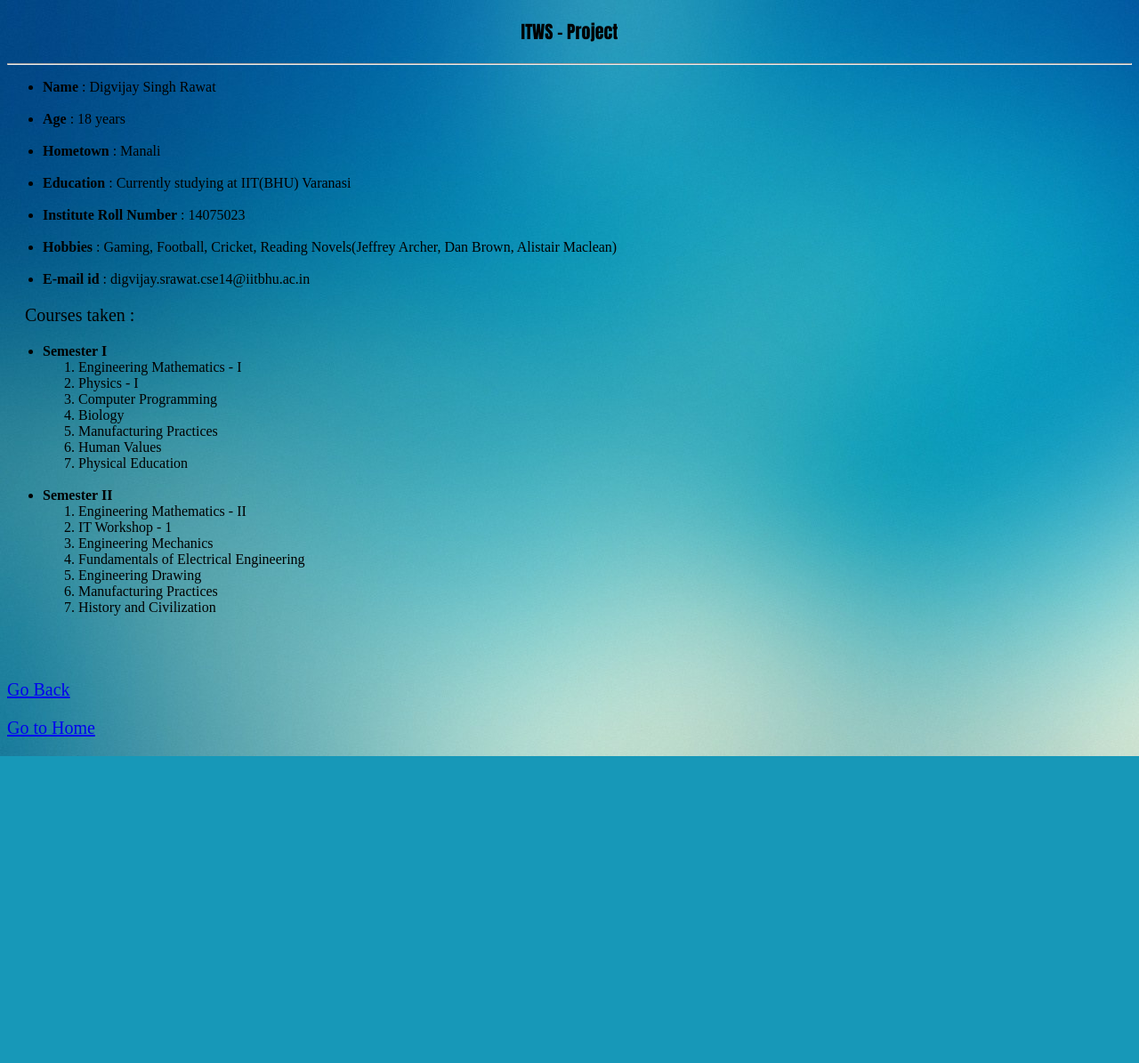
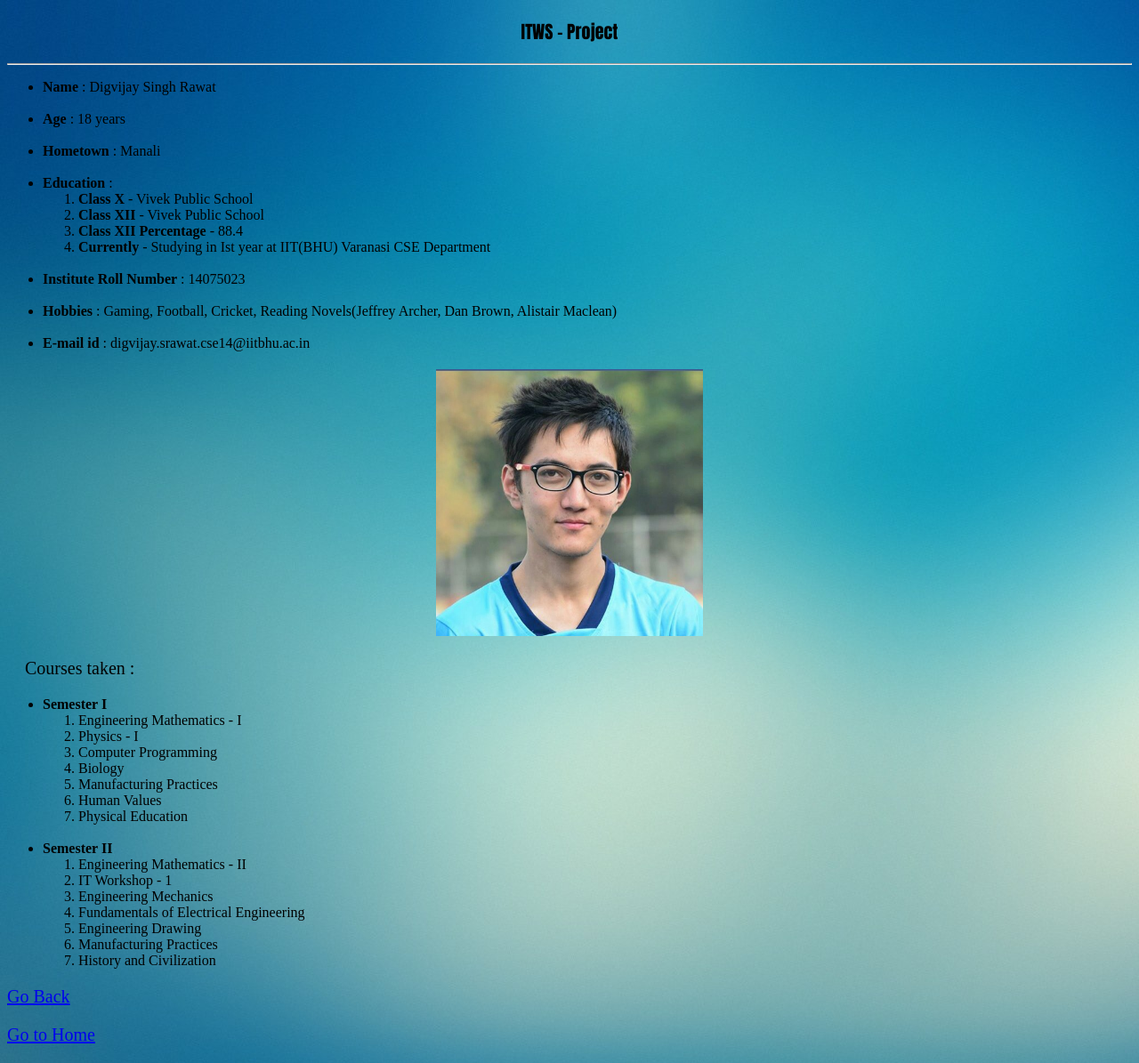
Before and after one commit to ujjwal-singh/web_designing, a Flask app: page /info/digvijay in a window 1280 px wide. Shown: the whole page at 89% size. Before the commit the page ends 850 px from the top, so only its background shows below. Run offline with Flask 2, Linux system fonts and the light colour scheme.

Commit message:
Update digvijay.html

```diff
--- a/app/templates/digvijay.html
+++ b/app/templates/digvijay.html
@@ -7,12 +7,19 @@
         <li> <b>Name</b> : Digvijay Singh Rawat </li> <br>
         <li> <b>Age</b> : 18 years </li> <br>
         <li> <b>Hometown</b> : Manali </li> <br>
-        <li> <b>Education</b> : Currently studying at IIT(BHU) Varanasi </li> <br>
+        <li> <b>Education</b> :
+            <ol>
+                <li> <b>Class X </b>- Vivek Public School </li>
+                <li> <b>Class XII </b>- Vivek Public School </li>
+                <li> <b>Class XII Percentage </b>- 88.4 </li>
+                <li> <b>Currently </b>- Studying in Ist year at IIT(BHU) Varanasi CSE Department </li>
+            </ol>  </li> <br>
         <li> <b>Institute Roll Number</b> : 14075023 </li> <br>
         <li> <b>Hobbies</b> : Gaming, Football, Cricket, Reading Novels(Jeffrey Archer, Dan Brown, Alistair Maclean) </li> <br>
         <li> <b>E-mail id</b> : digvijay.srawat.cse14@iitbhu.ac.in </li>
 
     </ul>
+    <p> <img src="../static/digvijay.jpg" width=300 heigth=300 /> </p>
     <p style="text-align:left; margin-left:20px"> Courses taken : </p>
     <ul>
 
@@ -38,7 +45,6 @@
             <li> History and Civilization </li>
         </ol>
     </ul>
-    <br> <br>
     <p style="text-align:left"> <a href=http://127.0.0.1:5000/info> Go Back </a> <p>
     <p style="text-align:left"> <a href=http://127.0.0.1:5000/> Go to Home </a> <p>
 
```
